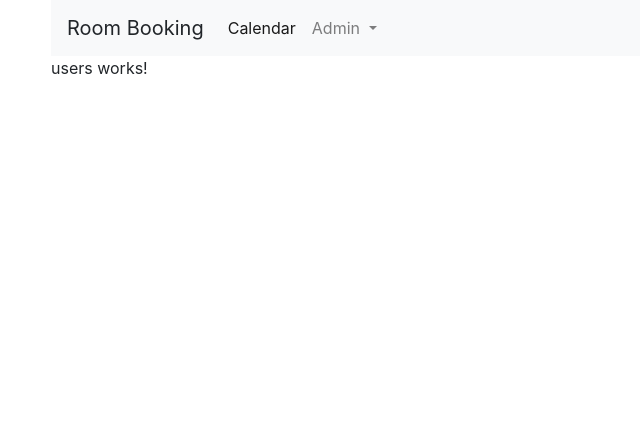
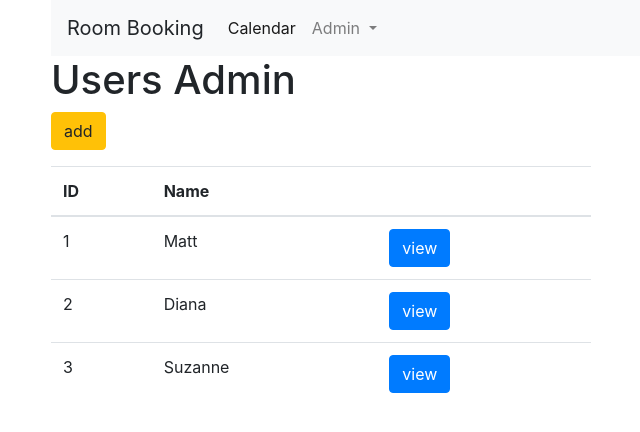
Before and after one commit to antocecere77/RoomBookingAngular, an Angular app: page /admin/users in a window 1280 px wide. Shown: the top 432 px of the page, without its empty margins (34-674 px from the left). Built offline with nearby package versions, Linux system fonts and the light colour scheme.

Commit message:
Creating user model, data and views

```diff
--- /dev/null
+++ b/src/app/admin/users/user-detail/user-detail.component.html
@@ -0,0 +1,16 @@
+<div class="userDetails">
+  <h2>User details</h2>
+  <a class="btn btn-small btn-warning">edit</a>
+  <a class="btn btn-small btn-warning">delete</a>
+  <table>
+    <tr>
+      <td>id</td><td>{{ user.id }}</td>
+    </tr>
+    <tr>
+      <td>name</td><td>{{ user.name }}</td>
+    </tr>
+    <tr>
+      <td>Password</td><td><a class="btn btn-small btn-warning">reset</a></td>
+    </tr>
+  </table>
+</div>
--- /dev/null
+++ b/src/app/admin/users/user-detail/user-detail.component.ts
@@ -0,0 +1,21 @@
+import { Component, OnInit, Input } from '@angular/core';
+import { User } from 'src/app/model/user';
+import { Data } from '@angular/router';
+import { DataService } from 'src/app/data.service';
+
+@Component({
+  selector: 'app-user-detail',
+  templateUrl: './user-detail.component.html',
+  styleUrls: ['./user-detail.component.css']
+})
+export class UserDetailComponent implements OnInit {
+
+  @Input()
+  user: User;
+
+  constructor() { }
+
+  ngOnInit() {
+  }
+
+}
--- a/src/app/admin/users/users.component.html
+++ b/src/app/admin/users/users.component.html
@@ -1 +1,25 @@
-<p>users works!</p>
+<h1>Users Admin</h1>
+<a class="btn btn-warning mb-3">add</a>
+<div class="row">
+  <div class="col-6">
+    <table class="table">
+      <thead>
+      <tr>
+        <th>ID</th>
+        <th>Name</th>
+        <th></th>
+      </tr>
+      </thead>
+      <tbody>
+      <tr *ngFor="let user of users">
+        <td>{{ user.id }}</td>
+        <td>{{ user.name }}</td>
+        <td><button (click)="selectUser(user.id)" type="button" class="btn btn-primary">view</button></td>
+      </tr>
+      </tbody>
+    </table>
+  </div>
+  <div class="col-6">
+    <app-user-detail *ngIf="selectedUser" [user]="selectedUser"></app-user-detail>
+  </div>
+</div>
--- a/src/app/admin/users/users.component.ts
+++ b/src/app/admin/users/users.component.ts
@@ -1,4 +1,7 @@
 import { Component, OnInit } from '@angular/core';
+import { DataService } from 'src/app/data.service';
+import { User } from 'src/app/model/user';
+import { Router, ActivatedRoute } from '@angular/router';
 
 @Component({
   selector: 'app-users',
@@ -7,9 +10,23 @@ import { Component, OnInit } from '@angular/core';
 })
 export class UsersComponent implements OnInit {
 
-  constructor() { }
+  users: Array<User>;
+  selectedUser: User;
+
+  constructor(private dataService: DataService,
+              private router: Router,
+              private route: ActivatedRoute) { }
 
   ngOnInit() {
+    this.users = this.dataService.users;
+    this.route.queryParams.subscribe((params) => {
+      const id = params.id;
+      this.selectedUser = this.users.find(user => user.id === +id);
+    });
+  }
+
+  selectUser(id: number) {
+    this.router.navigate(['admin', 'users'], {queryParams: {id}});
   }
 
 }
--- a/src/app/app.module.ts
+++ b/src/app/app.module.ts
@@ -9,6 +9,7 @@ import { MenuComponent } from './menu/menu.component';
 import { CalendarComponent } from './calendar/calendar.component';
 import { PageNotFoundComponent } from './page-not-found/page-not-found.component';
 import { RoomDetailComponent } from './admin/rooms/room-detail/room-detail.component';
+import { UserDetailComponent } from './admin/users/user-detail/user-detail.component';
 
 const routes: Routes = [
   { path: 'admin/users', component: UsersComponent},
@@ -26,7 +27,8 @@ const routes: Routes = [
     UsersComponent,
     CalendarComponent,
     PageNotFoundComponent,
-    RoomDetailComponent
+    RoomDetailComponent,
+    UserDetailComponent
   ],
   imports: [
     BrowserModule,
--- a/src/app/data.service.ts
+++ b/src/app/data.service.ts
@@ -1,5 +1,6 @@
 import { Injectable } from '@angular/core';
 import { Room, LayoutCapacity, Layout } from './model/room';
+import { User } from './model/user';
 
 @Injectable({
   providedIn: 'root'
@@ -7,6 +8,7 @@ import { Room, LayoutCapacity, Layout } from './model/room';
 export class DataService {
 
   rooms: Array<Room>;
+  users: Array<User>;
 
   constructor() {
     this.rooms = new Array<Room>();
@@ -39,5 +41,22 @@ export class DataService {
 
     this.rooms.push(room1);
     this.rooms.push(room2);
+
+    this.users = new Array<User>();
+    const user1 = new User();
+    user1.id = 1;
+    user1.name = 'Matt';
+
+    const user2 = new User();
+    user2.id = 2;
+    user2.name = 'Diana';
+
+    const user3 = new User();
+    user3.id = 3;
+    user3.name = 'Suzanne';
+
+    this.users.push(user1);
+    this.users.push(user2);
+    this.users.push(user3);
   }
 }
--- /dev/null
+++ b/src/app/model/user.ts
@@ -0,0 +1,4 @@
+export class User {
+  id: number;
+  name: string;
+}
```
Also changed, not shown: src/app/admin/users/user-detail/user-detail.component.css (added), 1 other file (tests, documents, lock files or other folders).
